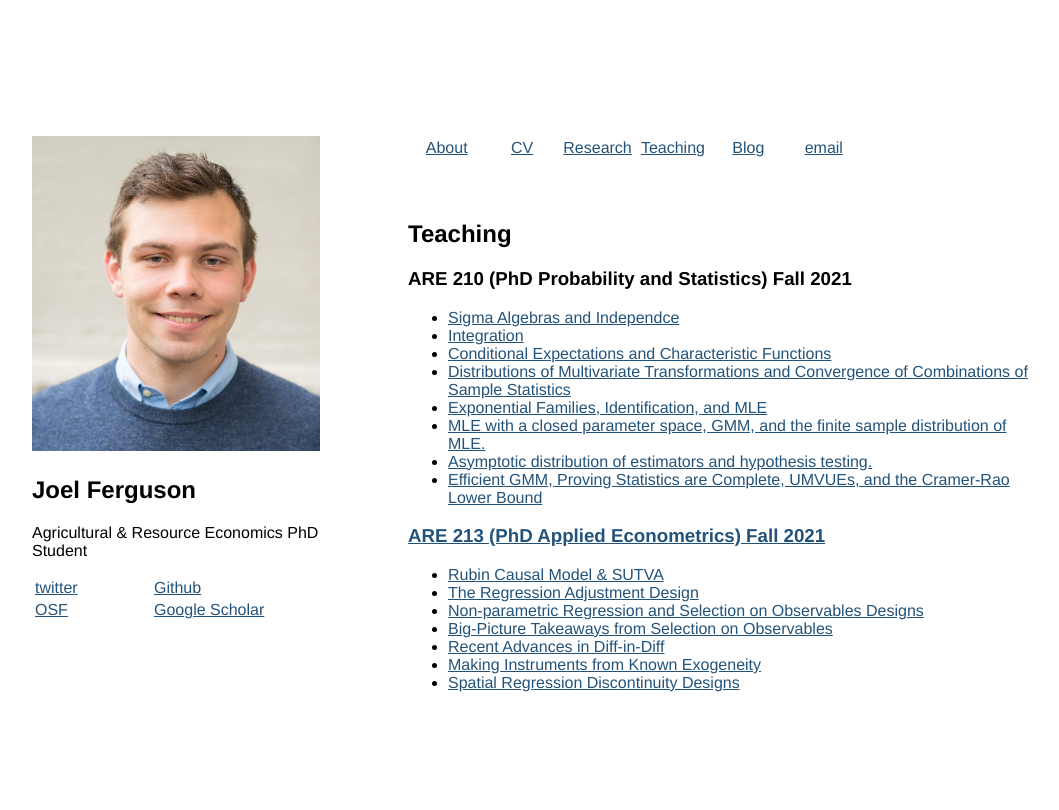
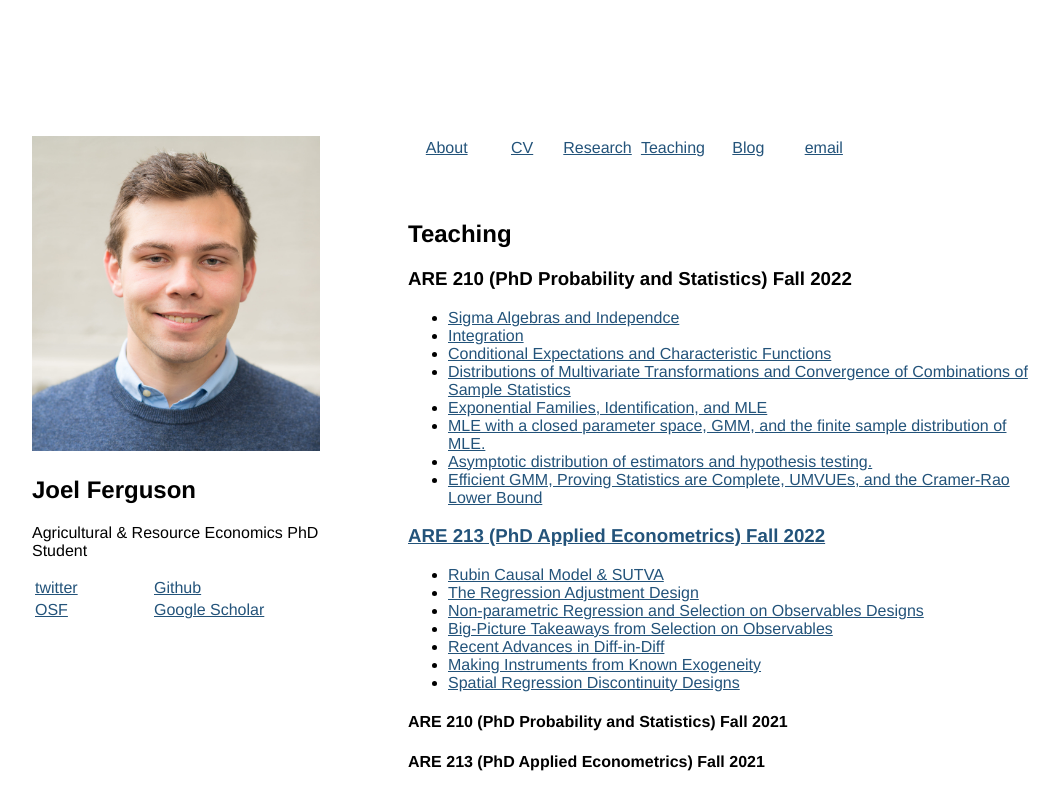
Before and after one commit to joelferg/joelferg.github.io, a Jekyll site: the page built from teaching.html, in a window 1280 px wide. Shown: the top 810 px of the page, without its empty margins (104-1163 px from the left). Built offline with Jekyll 4.4.1, drawn with Linux system fonts in a browser that asks for light colours.

Commit message:
Fixed issues in 210 notes, separate rows in teaching by year

```diff
--- a/teaching.html
+++ b/teaching.html
@@ -3,7 +3,7 @@ layout: default
 title: Teaching
 ---
 <h2> Teaching </h2>
-<h3>ARE 210 (PhD Probability and Statistics) Fall 2021</h3>
+<h3>ARE 210 (PhD Probability and Statistics) Fall 2022</h3>
 <ul>
   <li><a href="/are210_notes/August30_2022.pdf" target="_blank">Sigma Algebras and Independce</a>
     </li>
@@ -23,7 +23,7 @@ title: Teaching
   </li>
 </ul>
 
-<h3><a href="https://github.com/joelferg/ARE_213_Section_Fall21" target="_blank">ARE 213 (PhD Applied Econometrics) Fall 2021</a></h3>
+<h3><a href="https://github.com/joelferg/ARE_213_Section_Fall21" target="_blank">ARE 213 (PhD Applied Econometrics) Fall 2022</a></h3>
 <ul>
   <li><a href="/are213_notes/ARE_213_section_9_13_21.html" target="_blank">Rubin Causal Model & SUTVA</a>
     </li>
@@ -40,3 +40,5 @@ title: Teaching
     <li><a href="/are213_notes/ARE213_Section_11_29_21.html" target="_blank">Spatial Regression Discontinuity Designs</a>
     </li>
 </ul>
+<h4>ARE 210 (PhD Probability and Statistics) Fall 2021</h4>
+<h4>ARE 213 (PhD Applied Econometrics) Fall 2021</h4>
```
Also changed, not shown: 1 other file.
